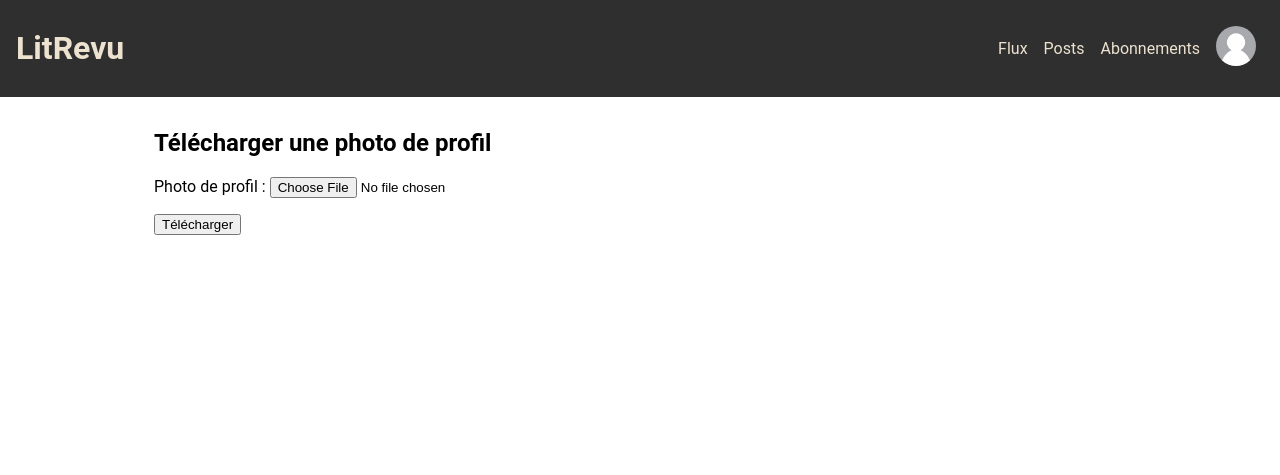
After one commit to Gregson971/oc-da-python-p9, a Django app: page /upload_profile_picture/ in a window 1280 px wide. The commit adds this page. Shown: the top 475 px of the page. Run offline with Django 4.2, Linux system fonts and the light colour scheme; the visitor is signed in with stand-in values (Sample User, id 1); parts of the project's set-up code (start-up, migrations or seed data) failed here and were passed over.

Commit message:
feat(litrevu): add profile picture and submenu

```diff
--- a/authentication/forms.py
+++ b/authentication/forms.py
@@ -22,3 +22,9 @@ class SignupForm(UserCreationForm):
 
         model = get_user_model()
         fields = ("username", "email", "first_name", "last_name", "profile_photo")
+
+
+class UploadProfilePictureForm(forms.ModelForm):
+    class Meta:
+        model = get_user_model()
+        fields = ('profile_photo',)
--- /dev/null
+++ b/authentication/templates/authentication/change_password_done.html
@@ -0,0 +1,6 @@
+{% extends "base.html" %}
+{% block content %}
+    <p>
+        Vous avez changé votre mot de passe avec succès ! Cliquez <a href={% url 'home' %}>ici</a> pour revenir à la page d’accueil.
+    </p>
+{% endblock content %}
--- /dev/null
+++ b/authentication/templates/authentication/upload_profile_picture.html
@@ -0,0 +1,10 @@
+{% extends "base.html" %}
+
+{% block content %}
+    <h2>Télécharger une photo de profil</h2>
+    <form method="post" enctype="multipart/form-data">
+        {{ form.as_p }}
+        {% csrf_token %}
+        <button type="submit">Télécharger</button>
+    </form>
+{% endblock content %}
--- a/authentication/urls.py
+++ b/authentication/urls.py
@@ -1,4 +1,4 @@
-from django.contrib.auth.views import LoginView, LogoutView
+from django.contrib.auth.views import LoginView, LogoutView, PasswordChangeView, PasswordChangeDoneView
 from django.urls import path
 
 from . import views
@@ -11,4 +11,15 @@ urlpatterns = [
     ),
     path('logout/', LogoutView.as_view(), name='logout'),
     path('signup/', views.signup_page, name='signup'),
+    path(
+        'change-password/',
+        PasswordChangeView.as_view(template_name='authentication/change_password.html'),
+        name='password_change',
+    ),
+    path(
+        'change-password-done/',
+        PasswordChangeDoneView.as_view(template_name='authentication/change_password_done.html'),
+        name='password_change_done',
+    ),
+    path('upload_profile_picture/', views.upload_profile_picture, name='upload_profile_picture'),
 ]
--- a/authentication/views.py
+++ b/authentication/views.py
@@ -26,3 +26,15 @@ def signup_page(request):
             return redirect(settings.LOGIN_REDIRECT_URL)
 
     return render(request, "authentication/signup.html", {"form": form})
+
+
+def upload_profile_picture(request):
+    form = forms.UploadProfilePictureForm(instance=request.user)
+
+    if request.method == "POST":
+        form = forms.UploadProfilePictureForm(request.POST, request.FILES, instance=request.user)
+        if form.is_valid():
+            form.save()
+            return redirect("upload_picture_done")
+
+    return render(request, "authentication/upload_profile_picture.html", {"form": form})
--- a/static/assets/css/main.css
+++ b/static/assets/css/main.css
@@ -19,6 +19,7 @@ header {
 .menu {
     display: flex;
     justify-content: space-between;
+    align-items: center;
     list-style-type: none;
     padding: 0;
     margin: 0;
@@ -26,6 +27,7 @@ header {
 
 .menu li {
     padding: 8px;
+    position: relative;
 }
 
 .menu li a {
@@ -35,6 +37,33 @@ header {
 
 .menu li a:hover {
     text-decoration: underline;
+}
+
+/* Sous-menus */
+.submenu {
+    display: none;
+    position: absolute;
+    background: #2f2f2f;
+    border: 1px solid #ccc;
+    padding: 0;
+    width: 150px;
+    right: 0;
+}
+
+.menu li:hover .submenu {
+    display: block;
+}
+
+.submenu li {
+    display: block;
+}
+
+/* Profile picture */
+.profil_picture_container img {
+    width: 40px;
+    height: 40px;
+    border-radius: 50%;
+
 }
 
 /* Content */
--- a/templates/base.html
+++ b/templates/base.html
@@ -27,7 +27,34 @@
                             <a href={% url 'follow_users' %}>Abonnements</a>
                         </li>
                         <li>
-                            <a href={% url 'logout' %}>Se déconnecter</a>
+                            <a href="#">
+                                <div class="profil_picture_container">
+                                    {% if request.user.profile_photo %}
+                                        <img class="profil_picture"
+                                             width="40px"
+                                             height="40px"
+                                             src="{{ request.user.profile_photo.url }}"
+                                             alt="Avatar de {{ request.user }}" />
+                                    {% else %}
+                                        <img class="profil_picture"
+                                             width="40px"
+                                             height="40px"
+                                             src="{% static 'assets/images/default_avatar.png' %}"
+                                             alt="Avatar par défaut" />
+                                    {% endif %}
+                                </div>
+                            </a>
+                            <ul class="submenu">
+                                <li>
+                                    <a href={% url 'upload_profile_picture' %}>Modifier la photo de profil</a>
+                                </li>
+                                <li>
+                                    <a href={% url 'password_change' %}>Modifier le mot de passe</a>
+                                </li>
+                                <li>
+                                    <a href={% url 'logout' %}>Se déconnecter</a>
+                                </li>
+                            </ul>
                         </li>
                     </ul>
                 </nav>
```
Also changed, not shown: authentication/templates/authentication/change_password.html (added, +9 -0 lines), authentication/templates/authentication/upload_profile_picture_done.html (added, +7 -0 lines).
